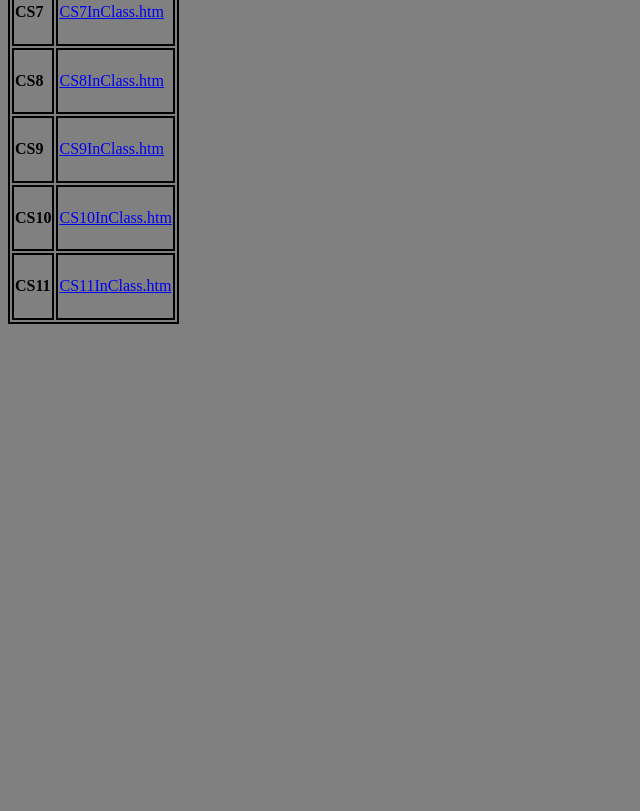
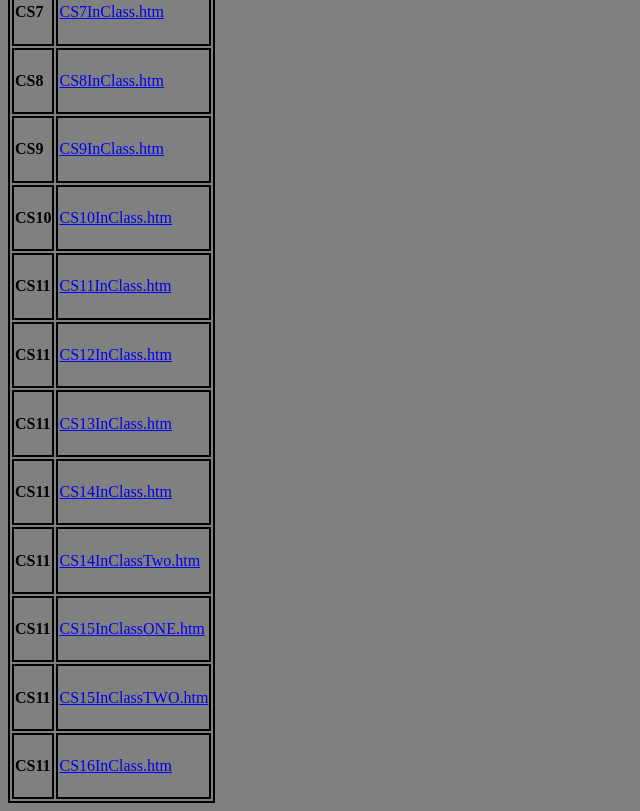
Before and after one commit to carolineapplewhite/webtech2024s1, a plain HTML site: page AC1025/toc.htm in a window 1280 px wide. Shown: the part 516-1327 px from the top of the page, without its empty margins (0-640 px from the left). Before the commit the page ends 848 px from the top, so only its background shows below. Drawn offline with Linux system fonts and the light colour scheme.

Commit message:
Update toc.htm

```diff
--- a/AC1025/toc.htm
+++ b/AC1025/toc.htm
@@ -60,9 +60,7 @@
 					<td><h4>CS7</td>
 					<td><a href="../cs7inclass.htm"> CS7InClass.htm</a></h4></td>
 					</tr>
-
 					<tr>
-
 						<td><h4>CS8</td>
 					<td><a href="../cs8inclass.htm"> CS8InClass.htm</a></h4></td>
 				</tr>
@@ -83,6 +81,47 @@
 					<td><h4>CS11</td>
 					<td><a href="../cs11inclass.htm"> CS11InClass.htm</a></h4></td>
 					</tr>
+
+
+				<tr>
+
+				<td><h4>CS11</td>
+					<td><a href="../cs12inclass.htm"> CS12InClass.htm</a></h4></td>
+				</tr>
+
+				<tr>
+
+					<td><h4>CS11</td>
+						<td><a href="../cs13inclass.htm"> CS13InClass.htm</a></h4></td>
+					</tr>
+					<tr>
+
+						<td><h4>CS11</td>
+							<td><a href="../cs14inclass.htm"> CS14InClass.htm</a></h4></td>
+						</tr>
+						<tr>
+
+							<td><h4>CS11</td>
+								<td><a href="../cs14inclasstwo.htm"> CS14InClassTwo.htm</a></h4></td>
+							</tr>
+
+				<tr>
+
+					<td><h4>CS11</td>
+						<td><a href="../cs15inclassONE.htm"> CS15InClassONE.htm</a></h4></td>
+				</tr>
+				<tr>
+
+					<td><h4>CS11</td>
+						<td><a href="../cs15inclassTWO.htm"> CS15InClassTWO.htm</a></h4></td>
+					</tr>
+					<tr>
+
+						<td><h4>CS11</td>
+							<td><a href="../cs16inclass1.htm"> CS16InClass.htm</a></h4></td>
+						</tr>
+
+
 		</table>
 
 
```
Lines whose indentation alone changed are shown as unchanged.
